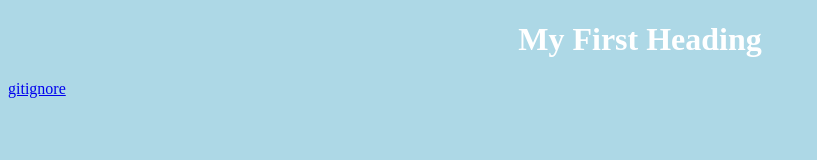
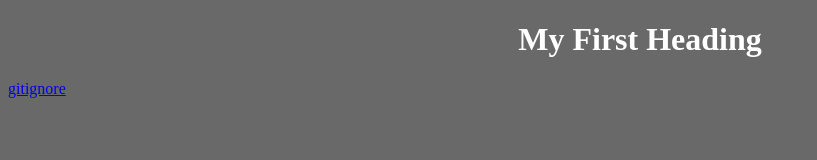
Before and after one commit to chamdarig/chamdarig.github.io, a plain HTML site: page index.html in a window 1280 px wide. Shown: the whole page, without its empty margins (0-817 px from the left). Drawn offline with Linux system fonts and the light colour scheme.

Commit message:
darker bg color
maybe add theme css's

```diff
--- a/style.css
+++ b/style.css
@@ -1,5 +1,5 @@
 body {
-  background-color: lightblue;
+  background-color: #696969;
 }
 
 h1 {
```
